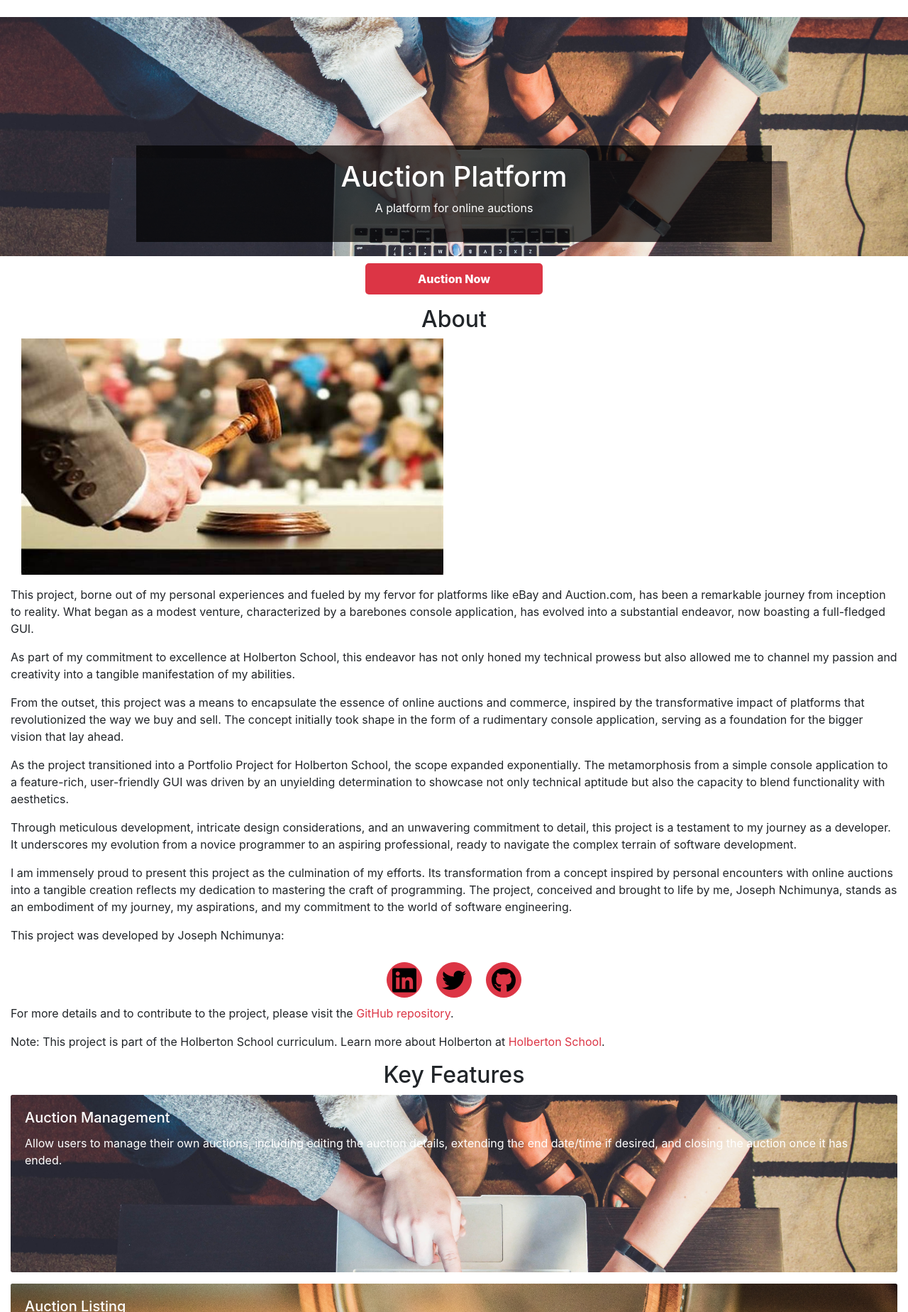
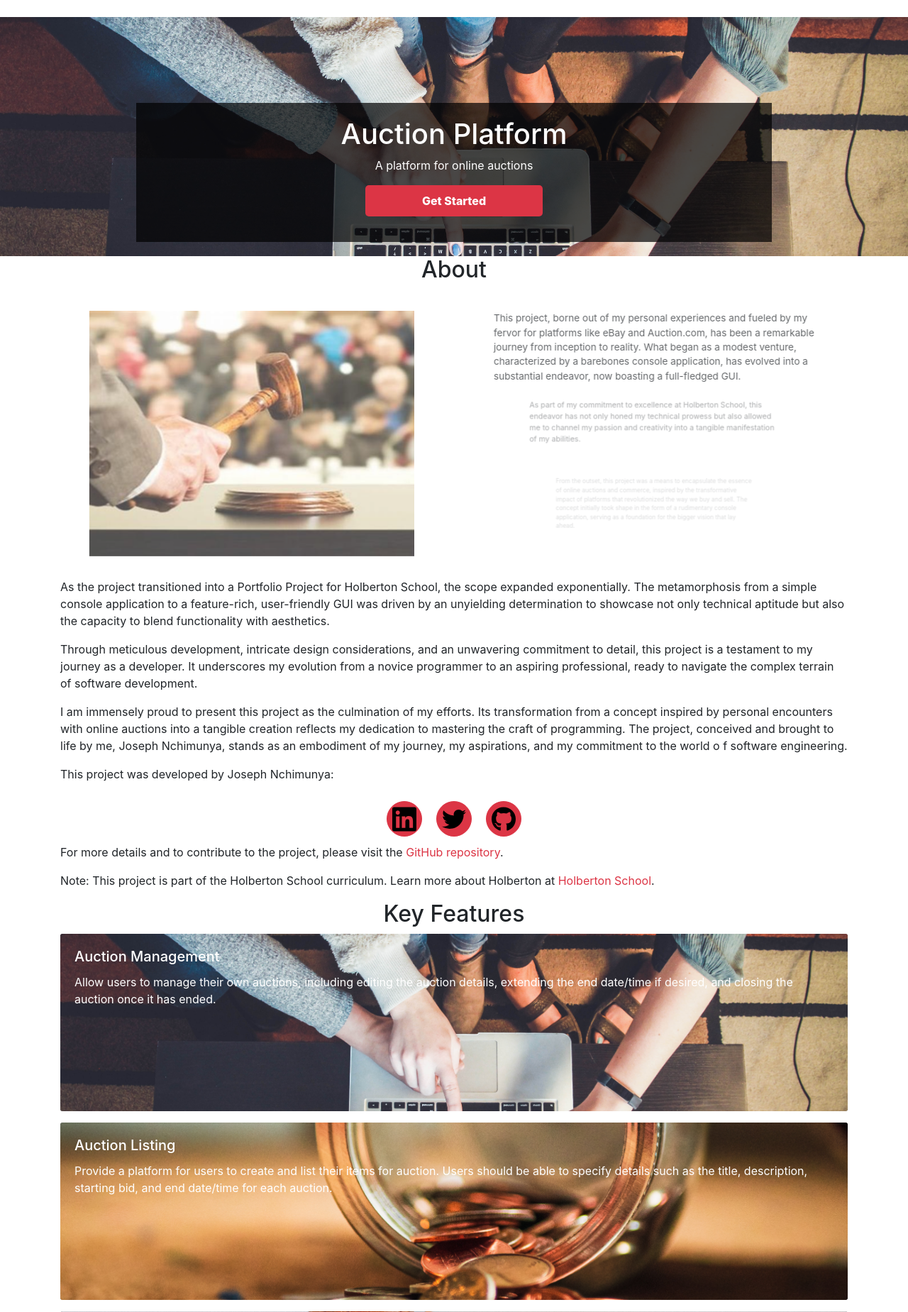
Before and after one commit to nchimunyascripts/auction-marketplace, a Flask app: template auction_app/templates/index.html in a window 1280 px wide. Shown: the part 56-1905 px from the top of the page at 71% size. Run offline with Flask 3, Linux system fonts and the light colour scheme; the template is opened without the code that fills it, so the values that code supplies are empty; some libraries are stand-ins or nearby versions.

Commit message:
email reset

```diff
--- a/auction_app/__init__.py
+++ b/auction_app/__init__.py
@@ -28,8 +28,10 @@
     from auction_app.users.routes import users
     from auction_app.auctions.routes import auction_
     from auction_app.main.routes import main
+    from auction_app.errors.haddlers import errors
     app.register_blueprint(users)
     app.register_blueprint(auction_)
     app.register_blueprint(main)
+    app.register_blueprint(errors)
 
     return app
--- a/auction_app/auctions/routes.py
+++ b/auction_app/auctions/routes.py
@@ -13,16 +13,16 @@
     page = request.args.get('page', 1, type=int)
     auctions = Auction.query.order_by(Auction.date_posted.desc()).paginate(page=page, per_page=6)
     return render_template('list_auctions.html', title="Home", auctions=auctions)
-
 @auction_.route('/new_auction', methods=['GET', 'POST'])
 @login_required
 def new_auction():
     """Auction List"""
     form = CreateAuctionForm()
     if form.validate_on_submit():
-        # item_picture = save_item_picture(form.item_image_file.data)
+        if form.item_image_file.data:
+            item_picture = save_item_picture(form.item_image_file.data)
         auction = Auction(title=form.title.data, description=form.description.data,
-                          initial_bid=form.initial_bid.data,
+                          initial_bid=form.initial_bid.data, image_file=item_picture,
                           end_date=form.end_date.data, bid=current_user)
         db.session.add(auction)
         db.session.commit()
--- a/auction_app/static/css/styles.css
+++ b/auction_app/static/css/styles.css
@@ -16,7 +16,7 @@
     text-align: center;
   }
 
-  .overlay {
+  .carousel-caption {
     background: rgba(0, 0, 0, 0.7); /* Theme color with transparency */
     opacity: 1;
     object-fit: contain;
@@ -197,3 +197,19 @@
   padding: 10px;
   background-color: #dd5b68;
 }
+
+@keyframes appear {
+  from{
+    opacity: 0;
+    scale: 0.5;
+  }
+  to{
+    opacity: 1;
+    scale: 1;
+  }
+}
+.block{
+  animation: appear linear;
+  animation-timeline: view();
+  animation-range: entry 0% cover 40%;
+}
--- a/auction_app/templates/index.html
+++ b/auction_app/templates/index.html
@@ -6,31 +6,49 @@
     <div id="carouselExampleCaptions" class="carousel slide" data-bs-ride="carousel">
       <div class="carousel-inner">
         <div class="carousel-item active">
-          <img src="{{ url_for('static', filename='img/cover-img.jpg')}}" class="d-block w-100 img-carousel" alt="...">
-          <div class="carousel-caption d-none d-md-block overlay">
+          <img src="{{ url_for('static', filename='img/cover-img.jpg')}}" class="d-block w-100 img-carousel carousel__img" alt="...">
+          <div class="carousel-caption">
             <h1>Auction Platform</h1>
             <p>A platform for online auctions</p>
+            <div class="app_link mb-3">
+              <a class="button" href="{{ url_for('users.register') }}">Get Started</a>
+            </div>
           </div>
         </div>
       </div>
     </div>
-    <div class="app_link mb-3">
-      <a class="button" href="{{ url_for('users.login') }}">Auction Now</a>
-    </div>
   </section>
 
-  <div class="container-fluid">
+  <div class="container">
     <section id="about">
       <h2>About</h2>
 
       <div class="clearfix">
-        <img src="{{ url_for('static', filename='img/matter.jpg')}}" class="col-md-6 float-md-end mb-3 ms-md-3" alt="...">
-        <p>This project, borne out of my personal experiences and fueled by my fervor for platforms like eBay and Auction.com, has been a remarkable journey from inception to reality. What began as a modest venture, characterized by a barebones console application, has evolved into a substantial endeavor, now boasting a full-fledged GUI.</p>
-        <p>As part of my commitment to excellence at Holberton School, this endeavor has not only honed my technical prowess but also allowed me to channel my passion and creativity into a tangible manifestation of my abilities.</p>
-        <p>From the outset, this project was a means to encapsulate the essence of online auctions and commerce, inspired by the transformative impact of platforms that revolutionized the way we buy and sell. The concept initially took shape in the form of a rudimentary console application, serving as a foundation for the bigger vision that lay ahead.</p>
-        <p>As the project transitioned into a Portfolio Project for Holberton School, the scope expanded exponentially. The metamorphosis from a simple console application to a feature-rich, user-friendly GUI was driven by an unyielding determination to showcase not only technical aptitude but also the capacity to blend functionality with aesthetics.</p>
-        <p>Through meticulous development, intricate design considerations, and an unwavering commitment to detail, this project is a testament to my journey as a developer. It underscores my evolution from a novice programmer to an aspiring professional, ready to navigate the complex terrain of software development.</p>
-        <p>I am immensely proud to present this project as the culmination of my efforts. Its transformation from a concept inspired by personal encounters with online auctions into a tangible creation reflects my dedication to mastering the craft of programming. The project, conceived and brought to life by me, Joseph Nchimunya, stands as an embodiment of my journey, my aspirations, and my commitment to the world of software engineering.</p>
+        <div class="row">
+          <img src="{{ url_for('static', filename='img/matter.jpg')}}" class="col-md-6 block" alt="...">
+          <div class="block col-md-6">
+            <p>This project, borne out of my personal experiences and fueled by my fervor for platforms like eBay and Auction.com,
+              has been a remarkable journey from inception to reality. What began as a modest venture, characterized by a barebones
+              console application, has evolved into a substantial endeavor, now boasting a full-fledged GUI.</p>
+              <p class="block">As part of my commitment to excellence at Holberton School, this endeavor has not only
+                honed my technical prowess but also allowed me to channel my passion and creativity into a tangible manifestation of my abilities.</p>
+                <p class="block">From the outset, this project was a means to encapsulate the essence of online auctions
+                  and commerce, inspired by the transformative impact of platforms that revolutionized the way we buy and sell.
+                  The concept initially took shape in the form of a rudimentary console application, serving as a foundation for the bigger vision that lay ahead.</p>
+          </div>
+        </div>
+        <p class="block">As the project transitioned into a Portfolio Project for Holberton School,
+          the scope expanded exponentially. The metamorphosis from a simple console application to a feature-rich,
+          user-friendly GUI was driven by an unyielding determination to showcase not only technical aptitude but also the capacity to
+          blend functionality with aesthetics.</p>
+        <p class="block">Through meticulous development, intricate design considerations, and an unwavering commitment to
+          detail, this project is a testament to my journey as a developer. It underscores my evolution from a novice programmer to
+          an aspiring professional, ready to navigate the complex terrain of software development.</p>
+        <p class="block">I am immensely proud to present this project as the culmination of my efforts.
+          Its transformation from a concept inspired by personal encounters with online auctions into a tangible
+          creation reflects my dedication to mastering the craft of programming. The project, conceived and brought to
+          life by me, Joseph Nchimunya, stands as an embodiment of my journey, my aspirations, and my commitment to the world o
+          f software engineering.</p>
       </div>
 
       <p>This project was developed by Joseph Nchimunya:</p>
@@ -40,12 +58,12 @@
             <img src="{{ url_for('static', filename='font-icons/linkedin.svg')}}" width="70%" alt="LinkedIn"></a></li>
         <li class="link-cards"><a href="https://twitter.com/xvlll8two" target="_blank">
             <img src="{{ url_for('static', filename='font-icons/twitter.svg')}}" width="70%" alt="Twitter"></a></li>
-        <li class="link-cards"><a href="https://github.com/nchimunya-joseph" target="_blank">
+        <li class="link-cards"><a href="https://github.com/nchimunyascripts" target="_blank">
             <img src="{{ url_for('static', filename='font-icons/github.svg')}}" width="70%" alt="GitHub"></a></li>
       </ul>
 
       <p>For more details and to contribute to the project, please visit the <a
-          href="https://github.com/nchimunya-joseph/auction-marketplace" style="color: #dc3545;" target="_blank">GitHub repository</a>.</p>
+          href="https://github.com/nchimunyascripts/auction-marketplace" style="color: #dc3545;" target="_blank">GitHub repository</a>.</p>
 
       <p>Note: This project is part of the Holberton School curriculum. Learn more about Holberton at <a
           href="https://www.holbertonschool.com" style="color: #dc3545;" target="_blank">Holberton School</a>.</p>
@@ -54,7 +72,7 @@
     <section id="features" style="margin-bottom: 20px;">
       <h2>Key Features</h2>
       <div class="features-container">
-        <div class="card bg-dark text-white mb-3" style="border: none;">
+        <div class="card bg-dark text-white mb-3 block" style="border: none;">
           <img class="card-img" src="{{ url_for('static', filename='img/cover-img.jpg')}}" style="max-height: 250px;" alt="Card image">
           <div class="card-img-overlay">
             <h5 class="card-title">Auction Management</h5>
@@ -63,7 +81,7 @@
           </div>
         </div>
 
-        <div class="card bg-dark text-white mb-3" style="border: none;">
+        <div class="card bg-dark text-white mb-3 block" style="border: none;">
           <img class="card-img" src="{{ url_for('static', filename='img/cover-img-2.jpg')}}" style="max-height: 250px;" alt="Card image">
           <div class="card-img-overlay">
             <h5 class="card-title">Auction Listing</h5>
@@ -72,7 +90,7 @@
           </div>
         </div>
 
-        <div class="card bg-dark text-white mt-3" style="border: none;">
+        <div class="card bg-dark text-white mt-3 block" style="border: none;">
           <img class="card-img" src="{{ url_for('static', filename='img/cover-img-3.jpg')}}" style="max-height: 250px;" alt="Card image">
           <div class="card-img-overlay">
             <h5 class="card-title">Watchlist</h5>
@@ -94,8 +112,8 @@
         <div style="flex: 1; min-width: 200px; padding: 20px;">
             <h3>Quick Links</h3>
             <ul style="list-style: none; padding: 0;">
-                <li><a href="#" style="color: white; text-decoration: none;">Home</a></li>
-                <li><a href="#" style="color: white; text-decoration: none;">Auctions</a></li>
+                <li><a href="{{ url_for('auctions.auctions') }}" style="color: white; text-decoration: none;">Home</a></li>
+                <li><a href="{{ url_for('auctions.auctions') }}" style="color: white; text-decoration: none;">Auctions</a></li>
                 <li><a href="#" style="color: white; text-decoration: none;">Categories</a></li>
                 <li><a href="#" style="color: white; text-decoration: none;">Contact Us</a></li>
             </ul>
@@ -105,7 +123,7 @@
         <div style="flex: 1; min-width: 200px; padding: 20px;">
             <h3>Contact Us</h3>
             <p>Kabangwe St., Kabangwe Off Great North Road, Zambia</p>
-            <p>Email: support@auctionmarketplace.com</p>
+            <p>Email: nchimunya.backlogcode@gmail.com</p>
             <p>Phone: +26 (097) 662-4664</p>
         </div>
 
```
Also changed, not shown: auction_app/errors/haddlers.py (added, +18 -0 lines), auction_app/templates/errors/403.html (added, +7 -0 lines), auction_app/templates/errors/404.html (added, +7 -0 lines), auction_app/templates/errors/500.html (added, +7 -0 lines), auction_app/templates/profile.html (+3 -11 lines), auction_app/users/routes.py (+3 -7 lines), auction_app/errors/__init__.py (added), auction_app/static/item_pics/04a0ee0d12633426.jpg (added), auction_app/static/item_pics/579e2878189b1c44.jpg (added), auction_app/static/item_pics/65ee43d513e5e393.jpg (added), auction_app/static/item_pics/d0c81406664c8845.jpg (added), instance/auction.db.
